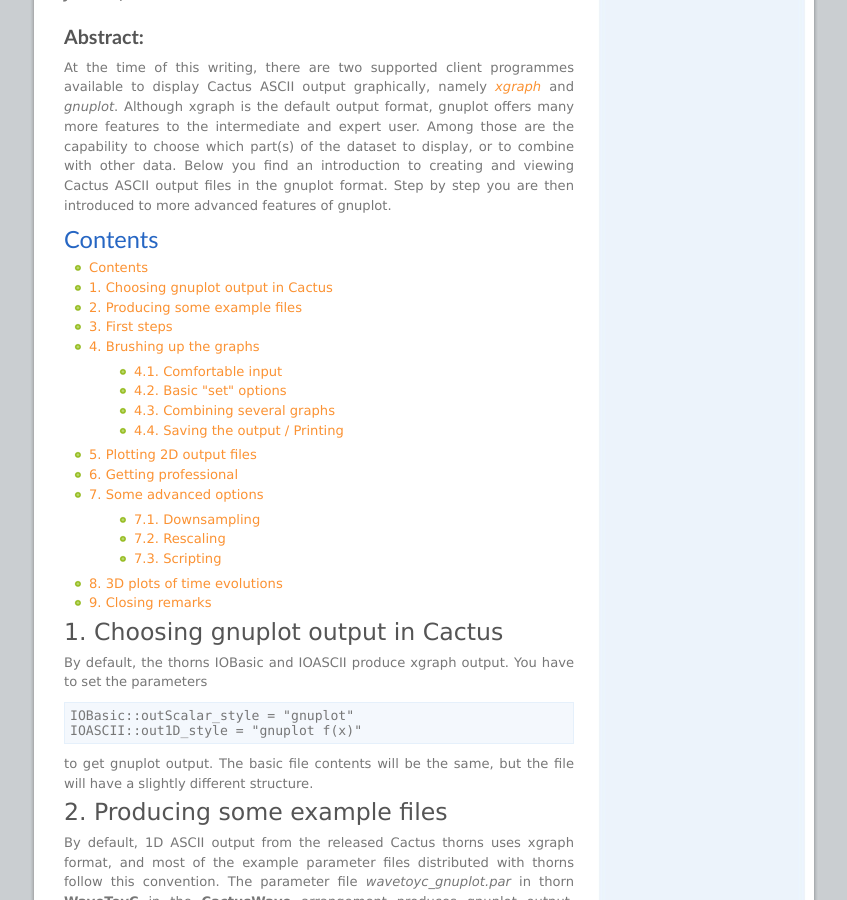
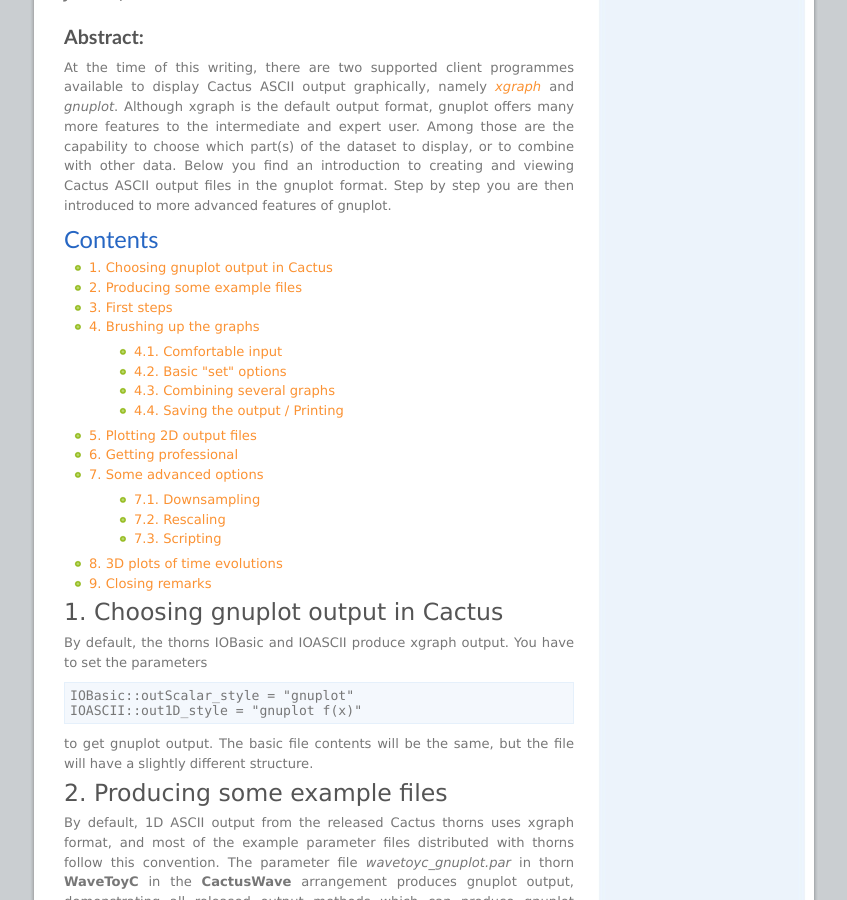
Before and after one commit to EinsteinToolkit/www.cactuscode.org, a Jekyll site: the page built from documentation/visualization/gnuPlot/index.md, in a window 1280 px wide and 900 px high, scrolled down 922 px. Shown: the whole window, without its empty margins (216-1063 px from the left). Built offline with Jekyll 4.4.1, drawn with Linux system fonts in a browser that asks for light colours.

Commit message:
gnuplot: fix table of contents links

```diff
--- a/documentation/visualization/gnuPlot/index.md
+++ b/documentation/visualization/gnuPlot/index.md
@@ -22,27 +22,26 @@ At the time of this writing, there are two supported client programmes available
 
 <h2 id="contents"><span id="SECTION1">Contents</span></h2>
 <ul>
-<li><a href="gnuPlot" id="tex2html19">Contents</a></li>
-<li><a href="gnuPlot#SECTION2" id="tex2html20">1. Choosing gnuplot output in Cactus</a></li>
-<li><a href="gnuPlot#SECTION3" id="tex2html21">2. Producing some example files</a></li>
-<li><a href="gnuPlot#SECTION4" id="tex2html22">3. First steps</a></li>
-<li><a href="gnuPlot#SECTION5" id="tex2html23">4. Brushing up the graphs</a>
+<li><a href="#SECTION2">1. Choosing gnuplot output in Cactus</a></li>
+<li><a href="#SECTION3">2. Producing some example files</a></li>
+<li><a href="#SECTION4">3. First steps</a></li>
+<li><a href="#SECTION5">4. Brushing up the graphs</a>
 <ul>
-<li><a href="gnuPlot#SECTION51" id="tex2html24">4.1. Comfortable input</a></li>
-<li><a href="gnuPlot#SECTION52" id="tex2html25">4.2. Basic "set" options</a></li>
-<li><a href="gnuPlot#SECTION53" id="tex2html26">4.3. Combining several graphs</a></li>
-<li><a href="gnuPlot#SECTION54" id="tex2html27">4.4. Saving the output / Printing</a></li>
+<li><a href="#SECTION51">4.1. Comfortable input</a></li>
+<li><a href="#SECTION52">4.2. Basic "set" options</a></li>
+<li><a href="#SECTION53">4.3. Combining several graphs</a></li>
+<li><a href="#SECTION54">4.4. Saving the output / Printing</a></li>
 </ul></li>
-<li><a href="gnuPlot#SECTION6" id="tex2html28">5. Plotting 2D output files</a></li>
-<li><a href="gnuPlot#SECTION7" id="tex2html29">6. Getting professional</a></li>
-<li><a href="gnuPlot#SECTION8%22" id="tex2html30">7. Some advanced options</a>
+<li><a href="#SECTION6">5. Plotting 2D output files</a></li>
+<li><a href="#SECTION7">6. Getting professional</a></li>
+<li><a href="#SECTION8">7. Some advanced options</a>
 <ul>
-<li><a href="gnuPlot#SECTION81" id="tex2html31">7.1. Downsampling</a></li>
-<li><a href="gnuPlot#SECTION82" id="tex2html32">7.2. Rescaling</a></li>
-<li><a href="gnuPlot#SECTION83" id="tex2html33">7.3. Scripting</a></li>
+<li><a href="#SECTION81">7.1. Downsampling</a></li>
+<li><a href="#SECTION82">7.2. Rescaling</a></li>
+<li><a href="#SECTION83">7.3. Scripting</a></li>
 </ul></li>
-<li><a href="gnuPlot#SECTION9" id="tex2html34">8. 3D plots of time evolutions</a></li>
-<li><a href="gnuPlot#SECTION10" id="tex2html35">9. Closing remarks</a></li>
+<li><a href="#SECTION9">8. 3D plots of time evolutions</a></li>
+<li><a href="#SECTION10">9. Closing remarks</a></li>
 </ul>
 <h1 id="choosing-gnuplot-output-in-cactus"><span id="SECTION2">1. Choosing gnuplot output in Cactus</span></h1>
 By default, the thorns IOBasic and IOASCII produce xgraph output. You have to set the parameters
```
